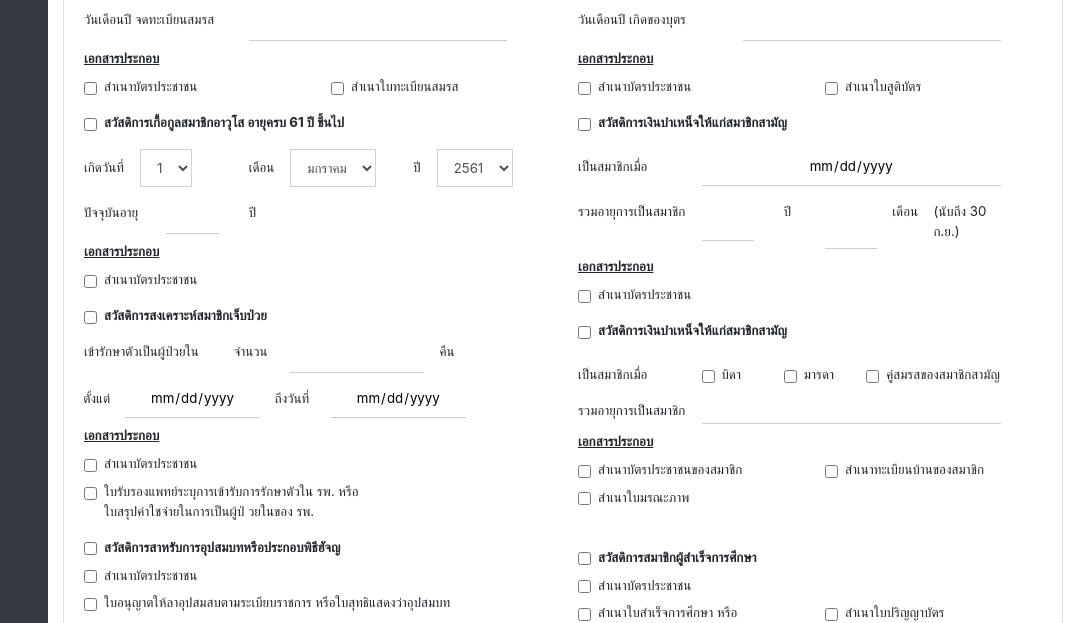
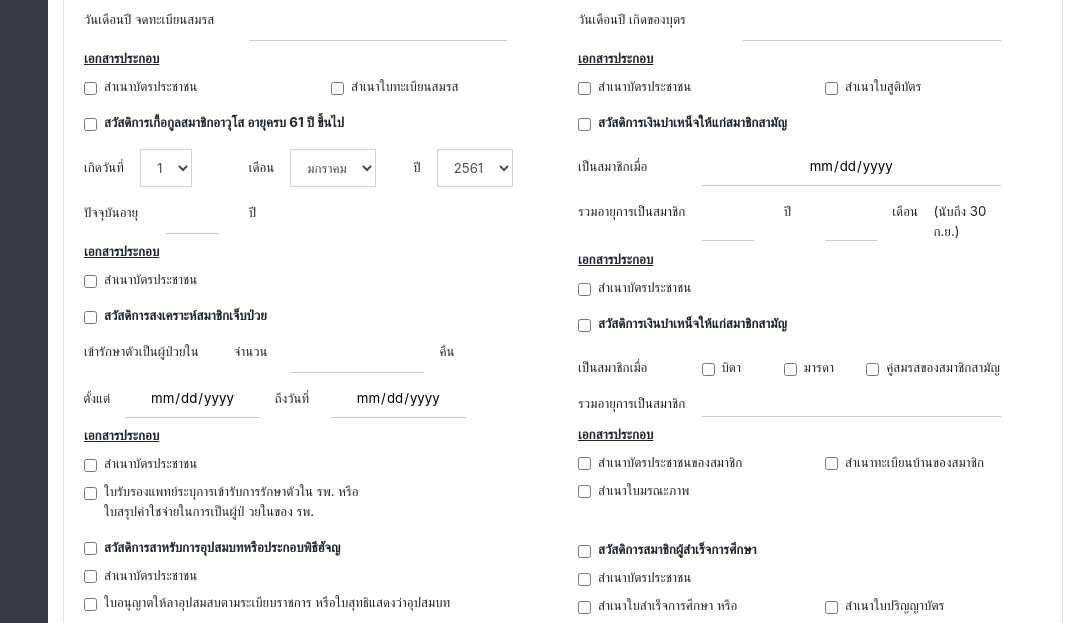
Before and after one commit to nuttostudio/Form_design, a PHP site: page /form_02.php in a window 1280 px wide. Shown: the part 651-1274 px from the top of the page, without its empty margins (202-1280 px from the left). Run offline with PHP 8.4, Linux system fonts and the light colour scheme; some libraries are stand-ins or nearby versions.

Commit message:
02/03/2561

```diff
--- a/form_02.php
+++ b/form_02.php
@@ -340,7 +340,7 @@
                   <span class="focus-border"></span>
                 </div>
                 <div class="col-sm-1 mt-3">ปี</div>
-                <div class="col-sm-2 mt-4">
+                <div class="col-sm-2 mt-3">
                   <input type="text" class="effect-1" name="">
                   <span class="focus-border"></span>
                 </div>
```
